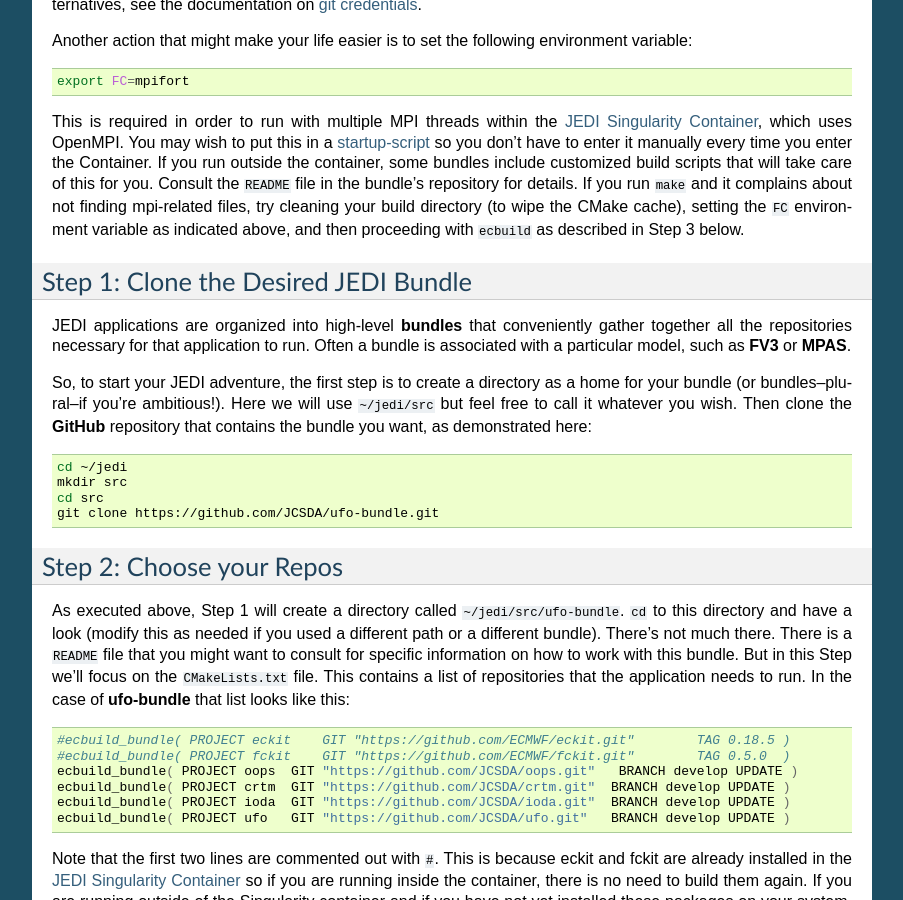
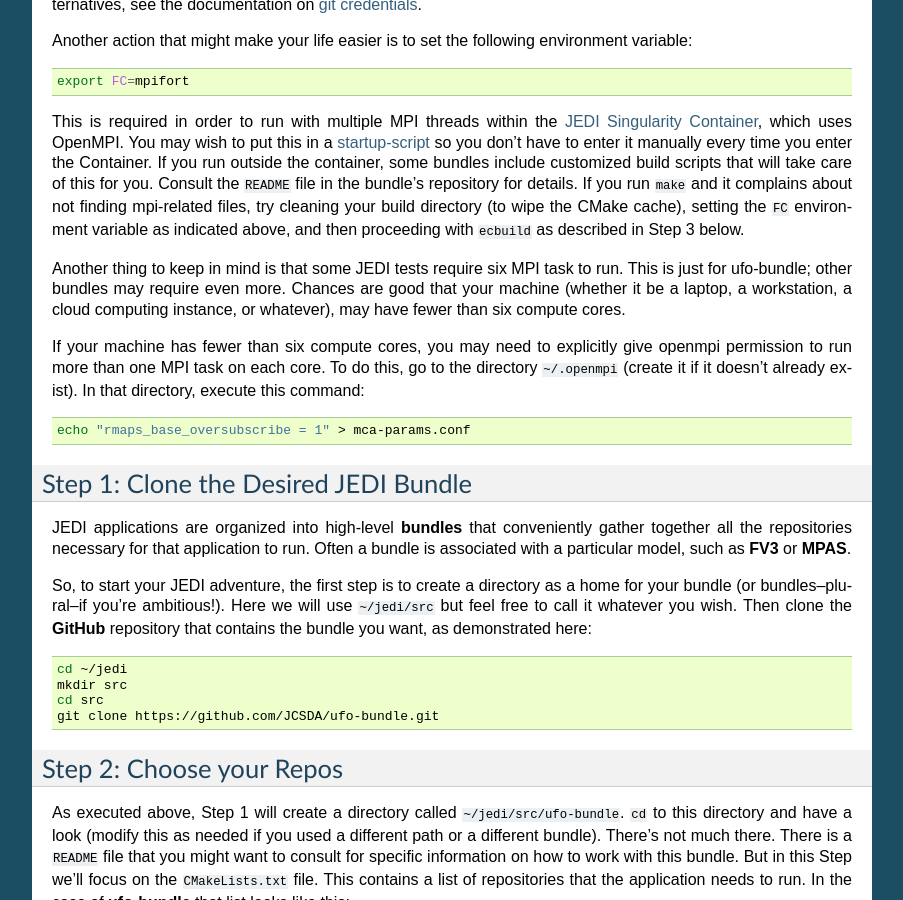
Before and after one commit to JCSDA/jedi-docs, a Sphinx documentation site: the page built from docs/developer/building_and_testing/building_jedi.rst, in a window 1280 px wide and 900 px high, scrolled down 1349 px. Shown: the whole window, without its empty margins (198-1101 px from the left). Built offline with Sphinx 7.4.7, drawn with Linux system fonts in a browser that asks for light colours.

Commit message:
Added instructions on how to oversubscribe openmpi

```diff
--- a/docs/developer/building_and_testing/building_jedi.rst
+++ b/docs/developer/building_and_testing/building_jedi.rst
@@ -62,6 +62,15 @@
     export FC=mpifort
 
 This is required in order to run with multiple MPI threads within the :doc:`JEDI Singularity Container <../jedi_environment/singularity>`, which uses OpenMPI.  You may wish to put this in a :ref:`startup-script <startup-script>` so you don't have to enter it manually every time you enter the Container.  If you run outside the container, some bundles include customized build scripts that will take care of this for you.  Consult the :code:`README` file in the bundle's repository for details.  If you run :code:`make` and it complains about not finding mpi-related files, try cleaning your build directory (to wipe the CMake cache), setting the :code:`FC` environment variable as indicated above, and then proceeding with :code:`ecbuild` as described in Step 3 below.
+
+Another thing to keep in mind is that some JEDI tests require six MPI task to run.  This is just for ufo-bundle; other bundles may require even more.  Chances are good that your machine (whether it be a laptop, a workstation, a cloud computing instance, or whatever), may have fewer than six compute cores.
+
+If your machine has fewer than six compute cores, you may need to explicitly give openmpi permission to run more than one MPI task on each core.  To do this, go to the directory :code:`~/.openmpi` (create it if it doesn't already exist).  In that directory, execute this command:
+
+.. code:: bash
+
+    echo "rmaps_base_oversubscribe = 1" > mca-params.conf
+
 
 Step 1: Clone the Desired JEDI Bundle
 -------------------------------------
--- a/docs/developer/jedi_environment/charliecloud.rst
+++ b/docs/developer/jedi_environment/charliecloud.rst
@@ -109,7 +109,7 @@
 
 The :code:`~/jedi/ch-container/ch-jedi-latest` argument is the name of the container you want Charliecloud to run. This is the name of the directory created by the :code:`ch-tar2dir` command above.  If you run this from the container's parent directory, in this case :code:`~/jedi/ch-container`, then you can omit the path.
 
-Finally, we have to tell :code:`ch-run` what command we want it to run.  Everything that comes after the double hyphen :code:`--` will be executed within the container.  If you were to run a single command, like :code:`-- ls -alh`, then :code:`ch-run` will enter the container, execute the command, and exit.  However, in this example, we started up a bash shell, with :code:`-- bash`.  So, **all commands that follow will be exectued inside the container.  In order to exit the container, you have to explicitly type exit.**  This brings us to this important warning:
+Finally, we have to tell :code:`ch-run` what command we want it to run.  The command (including options and arguments) that comes after the double hyphen :code:`--` will be executed within the container.  If you were to run a single command, like :code:`-- ls -alh`, then :code:`ch-run` will enter the container, execute the command, and exit.  However, in this example, we started up a bash shell, with :code:`-- bash`.  So, **all commands that follow will be exectued inside the container.  In order to exit the container, you have to explicitly type exit.**  This brings us to this important warning:
 
 .. warning::
 
```
